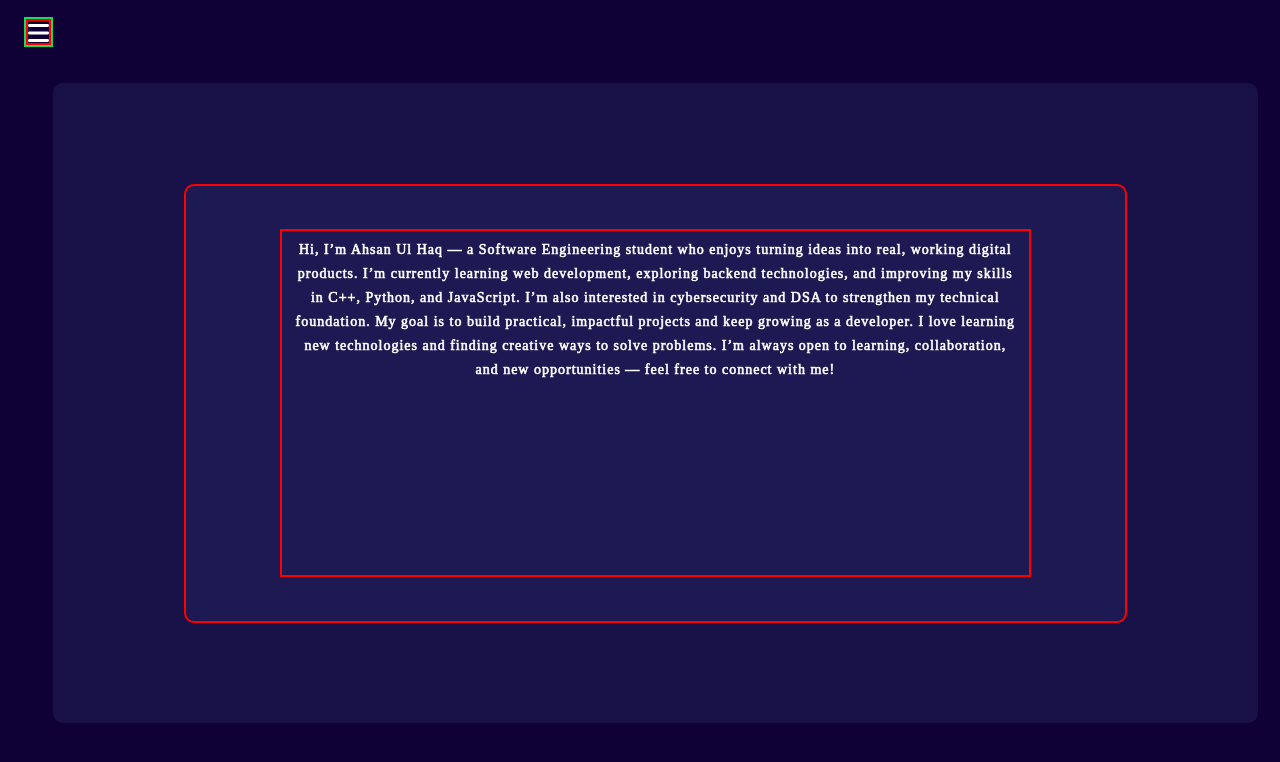
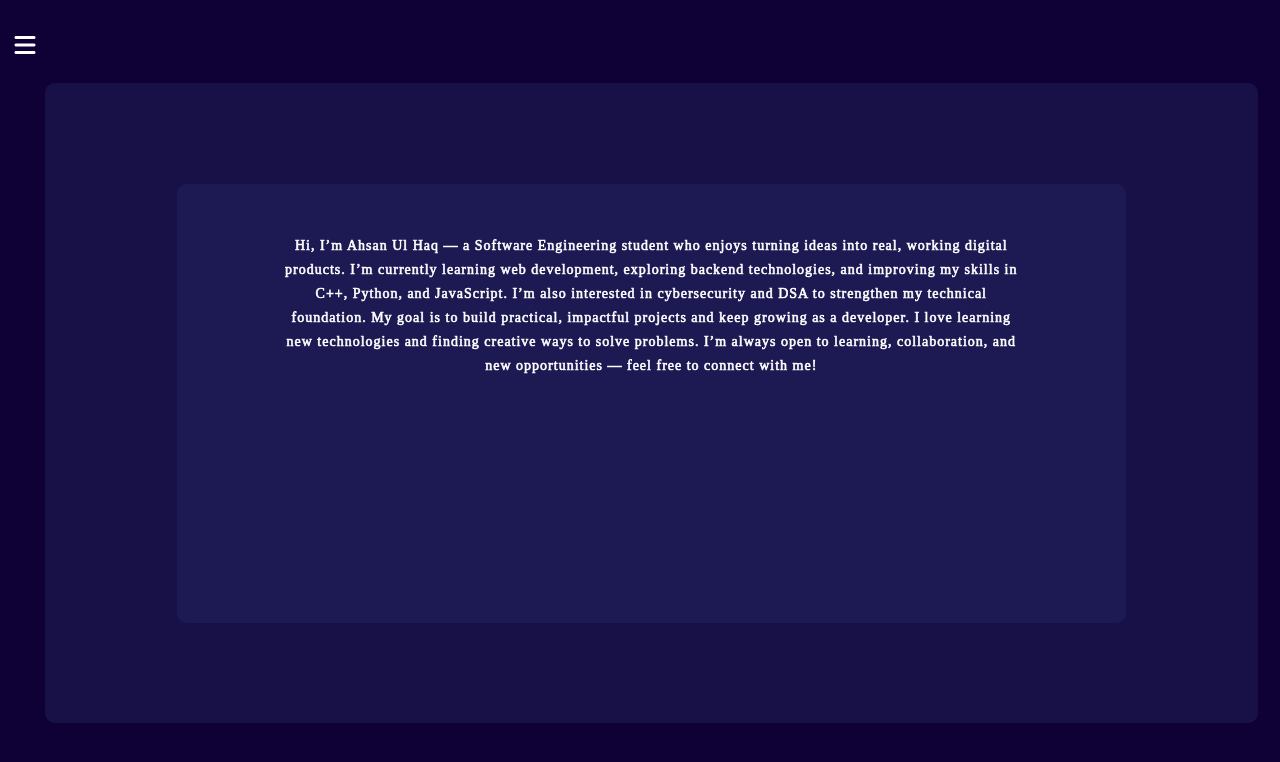
Before and after one commit to Ahsanulhaq01/personal-portfolio, a React (Vite) app: page /about in a window 1280 px wide. Shown: the top 762 px of the page. Built offline with nearby package versions, Linux system fonts and the light colour scheme.

Commit message:
add @emailjs/browser dependency and update styles for sidebar, about, and contact components

```diff
--- a/package.json
+++ b/package.json
@@ -13,6 +13,7 @@
     "deploy": "gh-pages -d dist"
   },
   "dependencies": {
+    "@emailjs/browser": "^4.4.1",
     "react": "^19.1.1",
     "react-dom": "^19.1.1",
     "react-router": "^7.9.4",
--- a/src/component/sidebar/sidebar.css
+++ b/src/component/sidebar/sidebar.css
@@ -1,12 +1,12 @@
 .sidebar-container{
   width: 100%;
-  max-width: 220px;
+  max-width: 250px;
   /* max-height: 95%;; */
   display: flex;
   flex-direction: column;
   justify-content: center;
   align-items: center;
-  background-color: rgb(4, 4, 29);
+  background-color: rgba(4, 4, 29, 0.87);
   border-radius: 10px;
   margin-top: 0.4rem;
   margin-left: 1.4rem;
@@ -60,19 +60,19 @@
 }
 
 .active{
-  border: 2px solid rgb(18, 219, 95);
+  /* border: 2px solid rgb(18, 219, 95); */
   height: 30px;
   margin-top: 1rem;
   margin-left: 0.5rem;
   position: relative;
-  top: -47%;
-  left: 1rem;
+  top: -45%;
+  left: 0.4rem;
   cursor: pointer;
 
 }
 
 .active i{
-  border: 2px solid red;
+  /* border: 2px solid red; */
   height: 100%;
   font-size: 24px;
 }
@@ -80,7 +80,7 @@
   position: absolute;
   right: 10px;
   top: 18px;
-  border: 2px solid red;
+  /* border: 2px solid red; */
   border-radius: 50%;
   height: 30px;
   font-size: 24px;
--- a/src/pages/about/about.css
+++ b/src/pages/about/about.css
@@ -22,12 +22,10 @@
   background-color: #26265f71;
   border-radius: 10px;
   overflow: scroll;
-  border: 2px solid red;
 }
 .about-me-container .text-about-me p {
   width: 80%;
   height: 80%;
-  border : 2px solid red;
   overflow: scroll;
   line-height: 24px;
   letter-spacing: 1px;
--- a/src/pages/contact/contact.css
+++ b/src/pages/contact/contact.css
@@ -49,7 +49,7 @@
   display: flex;
   flex-direction: column;
   gap: 0.3rem;
-  padding: 01rem0 01rem;
+  padding: 1rem 1rem;
   background-color: rgba(38, 38, 95, 0.445);
   border-radius: 10px;
 }
```
Also changed, not shown: 1 other file (tests, documents, lock files or other folders).
